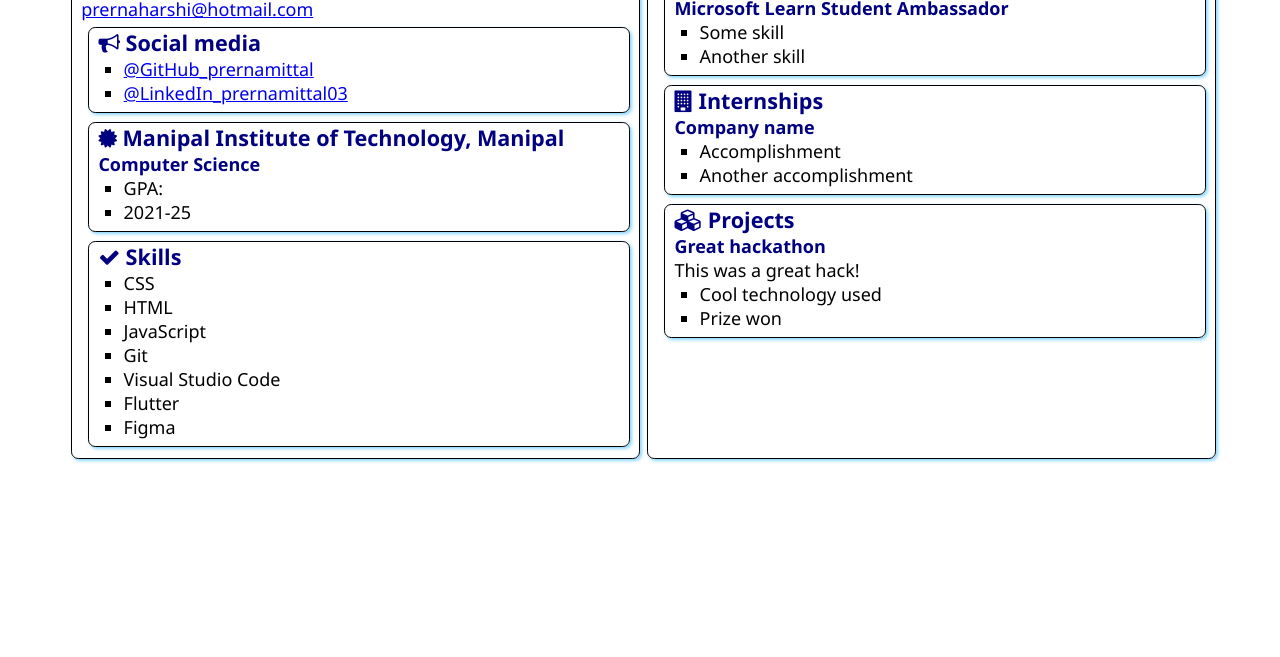
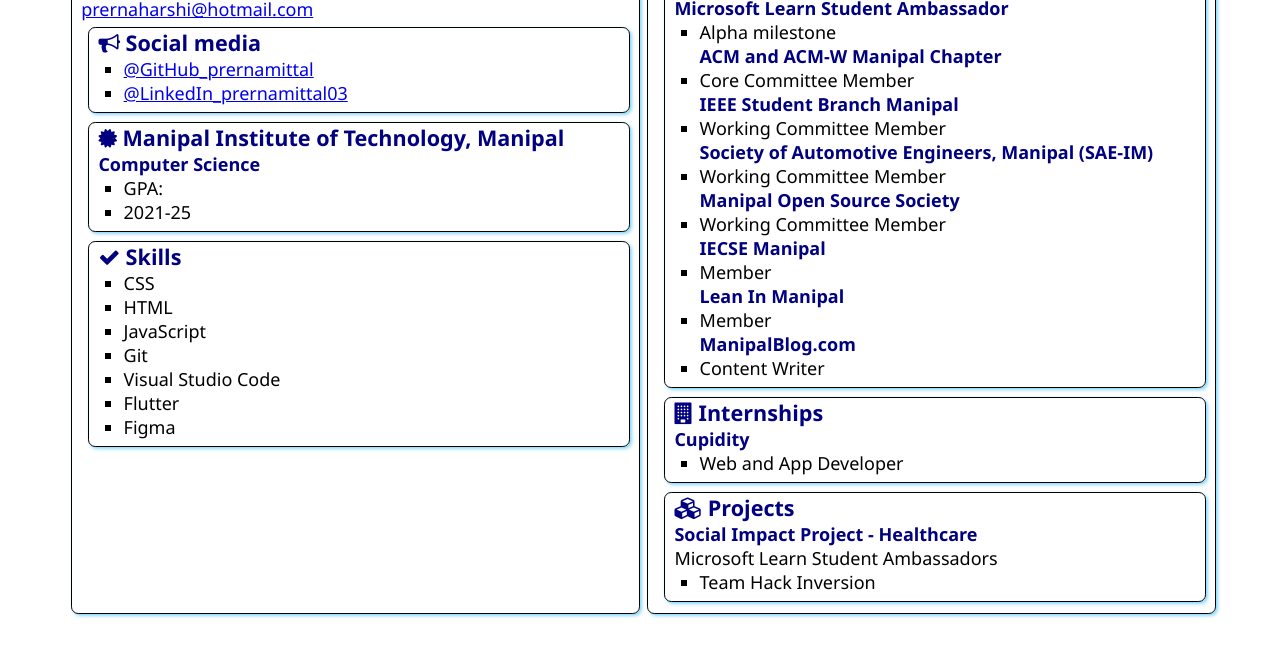
Before and after one commit to prernamittal/SATechnicalOnboarding, a plain HTML site: page src/index.html in a window 1280 px wide. Shown: the part 59-716 px from the top of the page. Drawn offline with Linux system fonts and the light colour scheme.

Commit message:
Update index.html
personalised

```diff
--- a/src/index.html
+++ b/src/index.html
@@ -4,7 +4,7 @@
     <meta charset="UTF-8">
     <meta http-equiv="X-UA-Compatible" content="IE=edge">
     <meta name="viewport" content="width=device-width, initial-scale=1.0">
-    <title>Resume</title>
+    <title>Prerna Mittal</title>
 
     <link rel="stylesheet" href="style.css">
     <link rel="stylesheet" href="https://cdnjs.cloudflare.com/ajax/libs/font-awesome/4.7.0/css/font-awesome.min.css">
@@ -66,9 +66,22 @@
                 </h2>
                 <h3>Microsoft Learn Student Ambassador</h3>
                 <ul>
-                    <li>Some skill</li>
-                    <li>Another skill</li>
-                </ul>
+                    <li>Alpha milestone</li>
+                <h3>ACM and ACM-W Manipal Chapter</h3>
+                    <li>Core Committee Member</li>
+                <h3>IEEE Student Branch Manipal</h3>
+                    <li>Working Committee Member</li>
+                <h3>Society of Automotive Engineers, Manipal (SAE-IM)</h3>
+                    <li>Working Committee Member</li>
+                <h3>Manipal Open Source Society</h3>
+                    <li>Working Committee Member</li>
+                <h3>IECSE Manipal</h3>
+                    <li>Member</li>
+                <h3>Lean In Manipal</h3>
+                    <li>Member</li>
+                <h3>ManipalBlog.com</h3>
+                    <li>Content Writer</li>
+            </ul>
             </section>
             <section class="box">
                 <h2>
@@ -76,10 +89,9 @@
                     Internships
                 </h2>
 
-                <h3>Company name</h3>
+                <h3>Cupidity</h3>
                 <ul>
-                    <li>Accomplishment</li>
-                    <li>Another accomplishment</li>
+                    <li>Web and App Developer</li>
                 </ul>
             </section>
             <section class="box">
@@ -88,11 +100,10 @@
                     Projects
                 </h2>
 
-                <h3>Great hackathon</h3>
-                <div>This was a great hack!</div>
+                <h3>Social Impact Project - Healthcare</h3>
+                <div>Microsoft Learn Student Ambassadors</div>
                 <ul>
-                    <li>Cool technology used</li>
-                    <li>Prize won</li>
+                    <li>Team Hack Inversion</li>
                 </ul>
             </section>
         </article>
```
